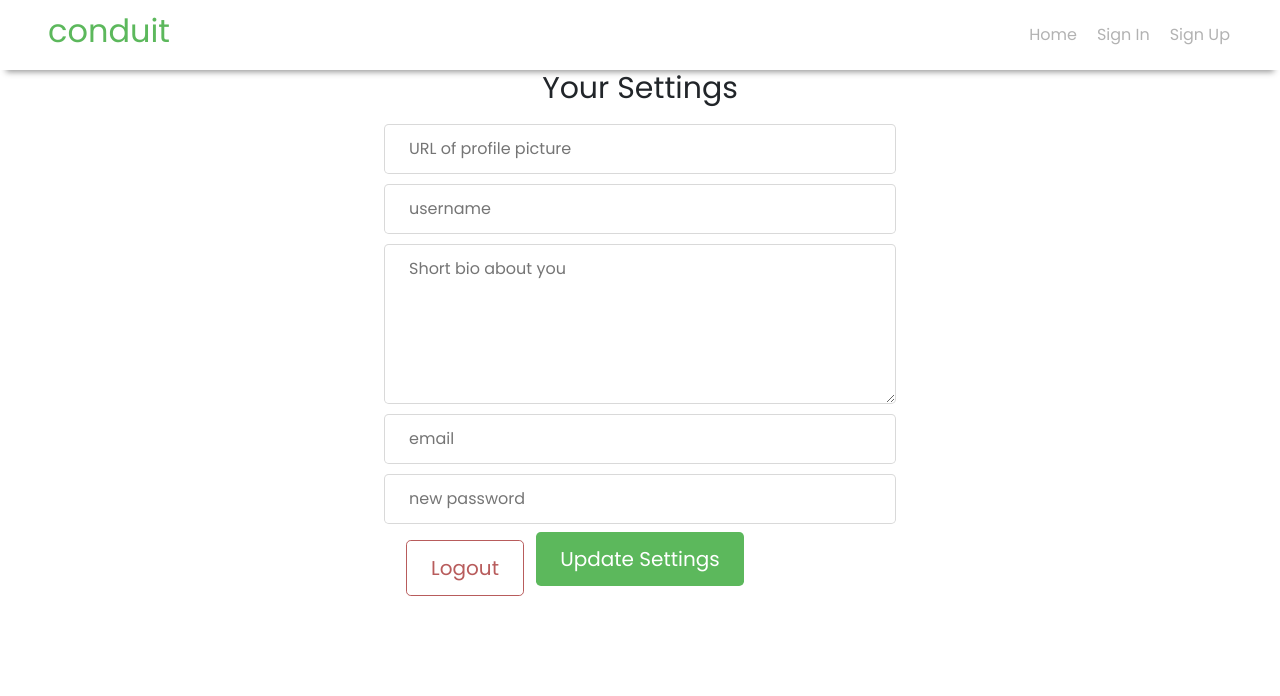
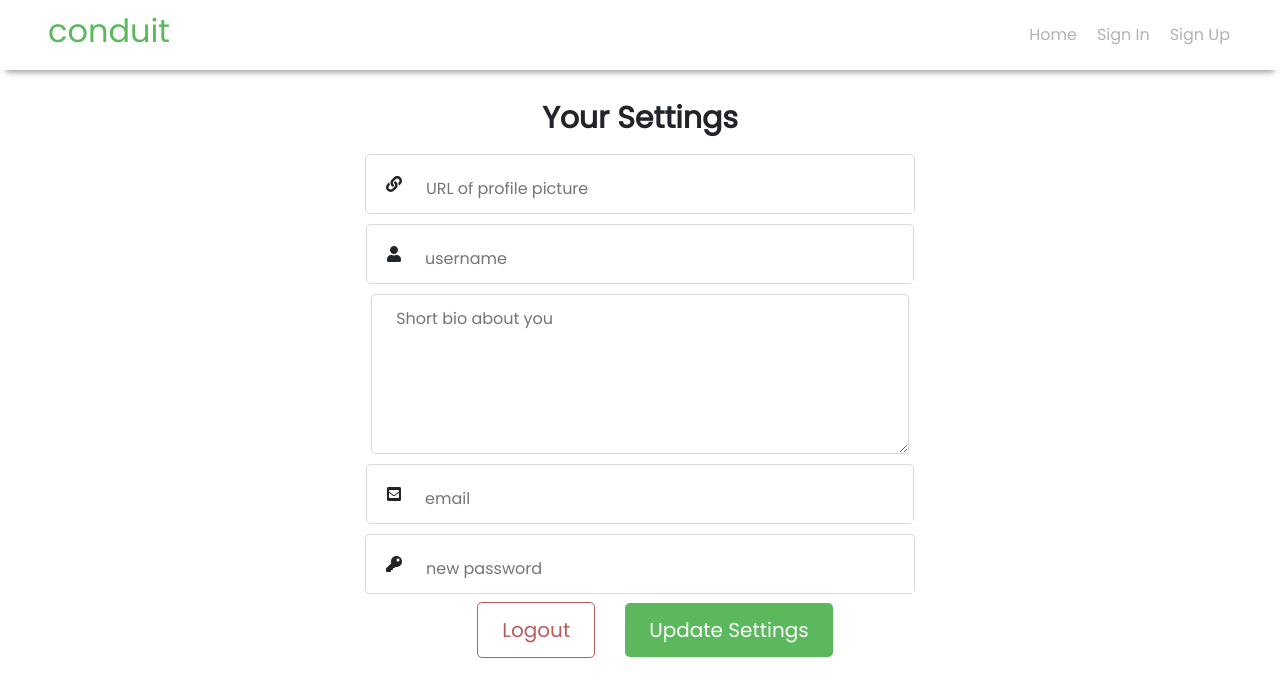
Before and after one commit to Udit-takkar/Conduit-Frontend, a React (Create React App) app: page /settings in a window 1280 px wide. Shown: the top 696 px of the page. Built offline with nearby package versions, Linux system fonts and the light colour scheme; sample sign-in values are in the browser's storage; a web font is replaced by a local one.

Commit message:
Setting and new post UI improved

```diff
--- a/src/components/NewPost.js
+++ b/src/components/NewPost.js
@@ -105,13 +105,6 @@ function NewPost() {
             name="description"
           />
         </InputBox>
-
-        {/* <textarea
-          onChange={handleChange}
-          value={formState.body}
-          placeholder="Write your Article(in markdown)"
-          name="body"
-        /> */}
         <Editor>
           <Yamde
             name="body"
@@ -149,7 +142,6 @@ const InputBox = styled.div`
   > input {
     padding: 1.25rem 1.5rem;
     border: none;
-
     min-width: 60vw;
     ::placeholder {
       color: rgba(0, 0, 0, 0.55);
@@ -179,7 +171,7 @@ const NewPostContainer = styled.div`
   > button {
     display: inline-block;
     padding: 1rem 1.75rem;
-    font-size: 1rem;
+    font-size: 1.25rem;
     border-radius: 0.3rem;
     color: #fff;
     background-color: #5cb85c;
@@ -187,18 +179,8 @@ const NewPostContainer = styled.div`
     border: none;
     margin-top: 15px;
     cursor: pointer;
-    width: 60vw;
+    width: 850px;
   }
-  > textarea {
-    padding: 0.75rem 1.5rem;
-    border-radius: 0.3rem;
-    border: 1px solid rgba(0, 0, 0, 0.15);
-    margin-top: 10px;
-    min-width: 60vw;
-    min-height: 20vh;
-    ::placeholder {
-      color: rgba(0, 0, 0, 0.55);
-    }
   }
 `;
 
@@ -211,7 +193,7 @@ const Error = styled.div`
 `;
 
 const Editor = styled.div`
-  width: 65vw;
+  width: 850px;
 `;
 
 export default NewPost;
--- a/src/components/Settings.js
+++ b/src/components/Settings.js
@@ -12,6 +12,13 @@ import { useSelector, useDispatch } from "react-redux";
 import { updateUser } from "../api/updateUser";
 import { useHistory } from "react-router-dom";
 import { logoutUser } from "../features/authentication/signup";
+import {
+  faLink,
+  faUser,
+  faEnvelopeSquare,
+  faKey,
+} from "@fortawesome/free-solid-svg-icons";
+import { FontAwesomeIcon } from "@fortawesome/react-fontawesome";
 
 function Settings() {
   const dispatch = useDispatch();
@@ -55,6 +62,8 @@ function Settings() {
     <>
       <SettingsContainer>
         <h3>Your Settings</h3>
+        <InputBox>
+          <FontAwesomeIcon icon={faLink} />
           <input
             onChange={handleChange}
             name="image"
@@ -62,12 +71,16 @@ function Settings() {
             placeholder="URL of profile picture"
             value={updateForm.image}
           />
+        </InputBox>
+        <InputBox>
+          <FontAwesomeIcon icon={faUser} />
           <input
             onChange={handleChange}
             name="username"
             placeholder="username"
             value={updateForm.username}
           />
+        </InputBox>
         <textarea
           onChange={handleChange}
           name="bio"
@@ -75,6 +88,9 @@ function Settings() {
           placeholder="Short bio about you"
           value={updateForm.bio}
         />
+
+        <InputBox>
+          <FontAwesomeIcon icon={faEnvelopeSquare} />
           <input
             onChange={handleChange}
             name="email"
@@ -82,50 +98,77 @@ function Settings() {
             value={updateForm.email}
             type="email"
           />
+        </InputBox>
+        <InputBox>
+          <FontAwesomeIcon icon={faKey} />
+
           <input
             onChange={handleChange}
             name="password"
             placeholder="new password"
             type="password"
           />
+        </InputBox>
+
+        <ButtonContainer>
+          <button style={logoutBtn} onClick={handleLogout} type="submit">
+            Logout
+          </button>
 
           <button onClick={handleSubmit} type="submit">
             Update Settings
           </button>
+        </ButtonContainer>
       </SettingsContainer>
-      <LogOut>
-        <button onClick={handleLogout} type="submit">
-          Logout
-        </button>
-      </LogOut>
     </>
   );
 }
+
+const InputBox = styled.div`
+  display: flex;
+  align-items: center;
+  justify-items: center;
+  border-radius: 0.3rem;
+  border: 1px solid rgba(0, 0, 0, 0.15);
+  padding-left: 20px;
+  margin-top: 10px;
+  > input {
+    padding: 0.75rem 1.5rem;
+    border: none;
+    margin-top: 10px;
+    min-width: 40vw;
+    font-family: "poppins";
+  }
+`;
 
 const SettingsContainer = styled.div`
   display: flex;
   justify-content: center;
   align-items: center;
   flex-direction: column;
+  // max-width: fit-content;
+  margin-top: 30px;
   > h3 {
     font-size: 30px;
-  }
-
-  > input {
-    padding: 0.75rem 1.5rem;
-    border-radius: 0.3rem;
-    border: 1px solid rgba(0, 0, 0, 0.15);
-    margin-top: 10px;
-    min-width: 40vw;
+    font-weight: 700;
   }
   > textarea {
     padding: 0.75rem 1.5rem;
     border-radius: 0.3rem;
     border: 1px solid rgba(0, 0, 0, 0.15);
     margin-top: 10px;
-    min-width: 40vw;
+    min-width: 42vw;
     min-height: 20vh;
   }
+`;
+
+const ButtonContainer = styled.div`
+  display: flex;
+  // place-items: center;
+  align-items: center;
+  justify-content: space-around;
+  // min-width: 60vw;
+
   > button {
     border: none;
     margin-top: 0.5rem;
@@ -136,26 +179,19 @@ const SettingsContainer = styled.div`
     background-color: #5cb85c;
     border-color: #5cb85c;
     cursor: pointer;
+    margin-left: 30px;
   }
 `;
-const LogOut = styled.div`
-  // background-color: blue;
-  display: flex;
-  justify-content: center;
-  margin-right: 350px;
-  > button {
-    border: 1px solid transparent;
-    margin-top: -2.9rem;
-    padding: 0.75rem 1.5rem;
-    font-size: 1.25rem;
-    border-radius: 0.3rem;
+const logoutBtn = {
+  border: "1px solid transparent",
+  padding: "0.75rem 1.5rem",
+  fontSize: " 1.25rem",
+  borderRadius: "0.3rem",
   // color: #fff;
-    color: #b85c5c;
-    background-image: none;
-    background-color: transparent;
-    border-color: #b85c5c;
-    cursor: pointer;
-  }
-`;
-
+  color: "#b85c5c",
+  backgroundImage: "none",
+  backgroundColor: "transparent",
+  borderColor: "#b85c5c",
+  cursor: "pointer",
+};
 export default Settings;
--- a/src/components/SignIn.js
+++ b/src/components/SignIn.js
@@ -137,7 +137,7 @@ const SignInForm = styled.div`
     border-radius: 0.3rem;
     border: 1px solid rgba(0, 0, 0, 0.15);
     margin-top: 10px;
-    min-width: 30vw;
+    min-width: 400px;
     font-size: 1.05em;
   }
   > button {
@@ -151,7 +151,8 @@ const SignInForm = styled.div`
     border: none;
     margin-top: 15px;
     cursor: pointer;
-    width: 465px;
+    min-width: 400px;
+    // width: 465px;
   }
 `;
 const needaccount = {
--- a/src/components/SignUp.js
+++ b/src/components/SignUp.js
@@ -146,7 +146,7 @@ const SignUpForm = styled.div`
     border-radius: 0.3rem;
     border: 1px solid rgba(0, 0, 0, 0.15);
     margin-top: 10px;
-    min-width: 30vw;
+    min-width: 400px;
     font-size: 1.05em;
   }
   > button {
@@ -160,7 +160,7 @@ const SignUpForm = styled.div`
     border: none;
     margin-top: 15px;
     cursor: pointer;
-    width: 465px;
+    min-width: 400px;
     :hover {
       cursor: pointer;
     }
```
Lines whose indentation alone changed are shown as unchanged.
